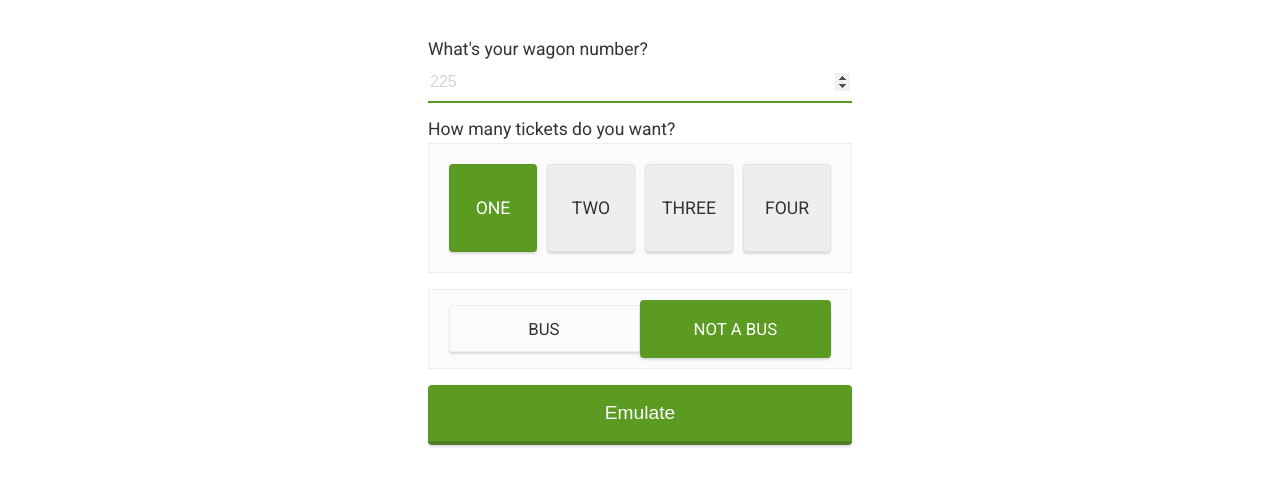
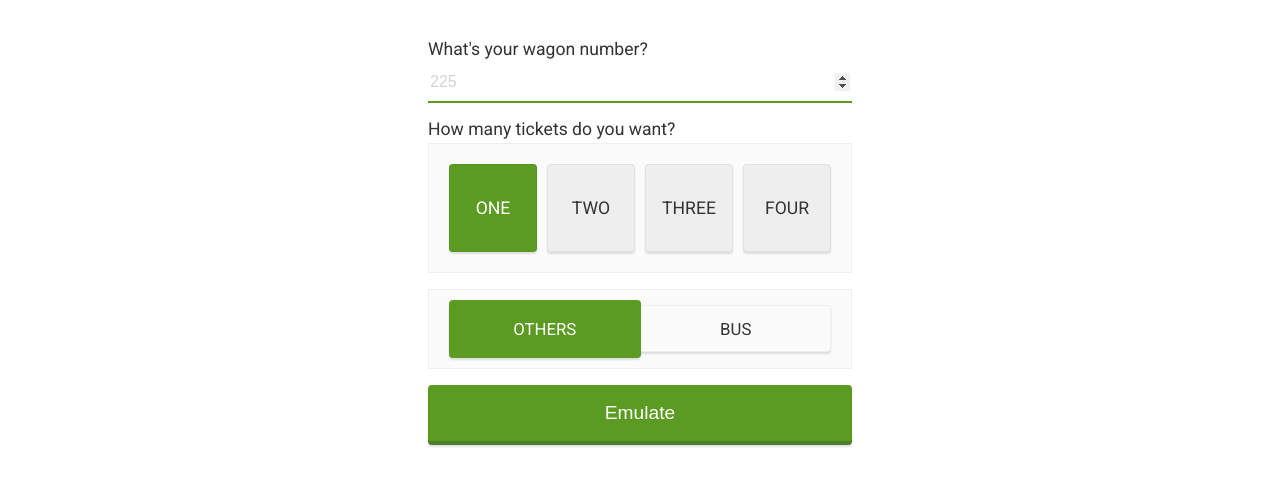
Before and after one commit to idGeorge/public-transport-tickets, a website: page index.html in a window 1280 px wide. Shown: the part 115-600 px from the top of the page. Drawn offline with Linux system fonts and the light colour scheme.

Commit message:
fix: changed radio-switch names

```diff
--- a/index.html
+++ b/index.html
@@ -113,10 +113,10 @@
             <div class="row">
                 <div class="border border--small">
                     <div class="radio-switch">
-                        <input type="radio" id="bus-switch-1" name="bus-switch" value="bus"/>
-                        <label for="bus-switch-1">BUS</label>
-                        <input type="radio" id="bus-switch-2" name="bus-switch" checked="checked" value="not a bus"/>
-                        <label for="bus-switch-2">NOT A BUS</label>
+                        <input type="radio" id="bus-switch-1" name="bus-switch" checked="checked" value="others"/>
+                        <label for="bus-switch-1">OTHERS</label>
+                        <input type="radio" id="bus-switch-2" name="bus-switch" value="bus"/>
+                        <label for="bus-switch-2">BUS</label>
                         <div class="background"></div>
                     </div>
                 </div>
```
